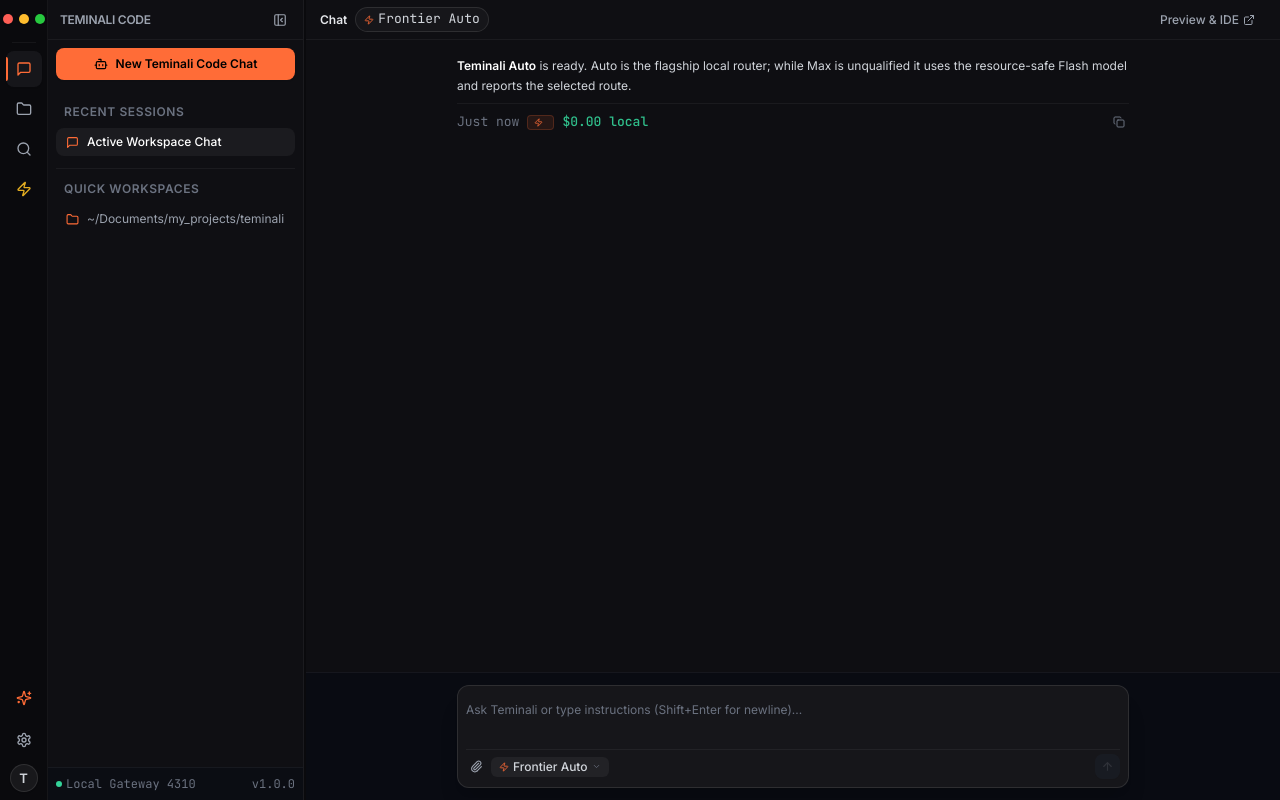
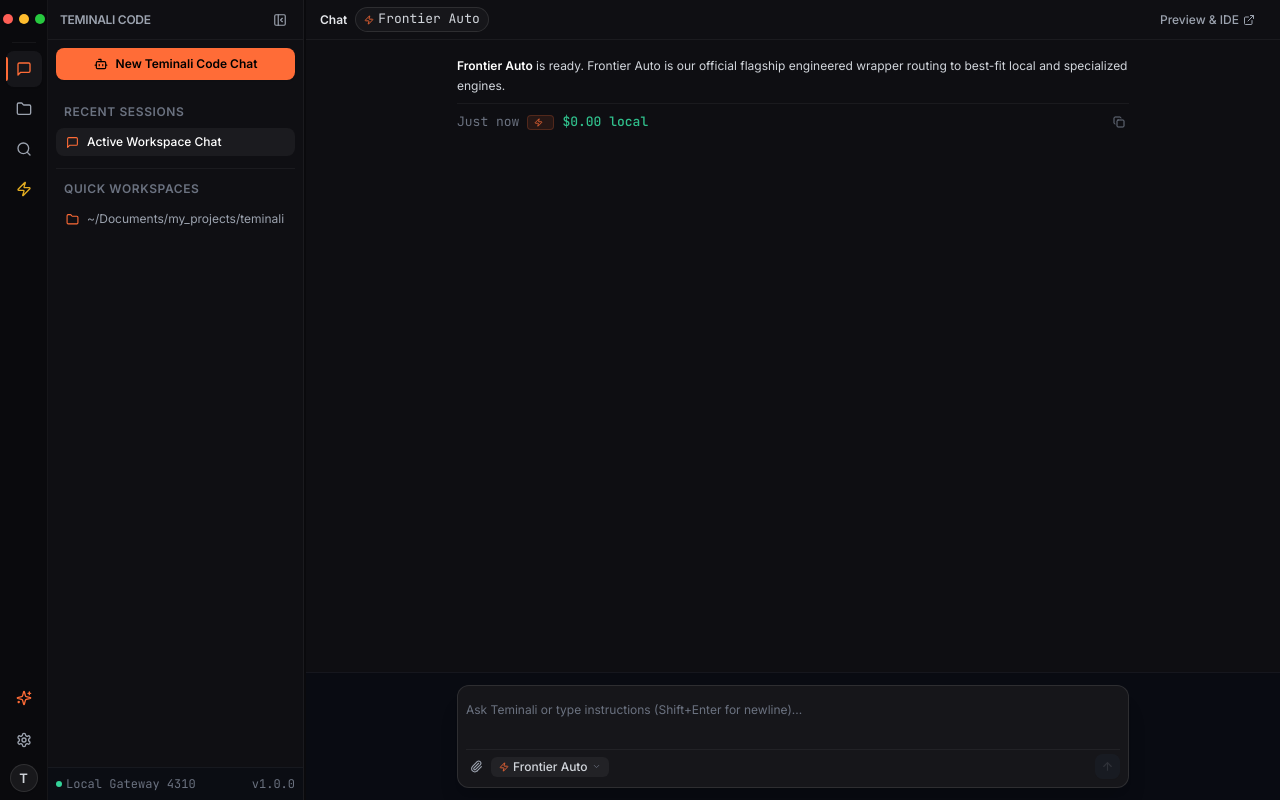
Before and after one commit to teminali/teminali-os, a React (Vite) app in the folder studio/: page / in a window 1280 px wide. Built offline with nearby package versions, Linux system fonts and the light colour scheme.

Commit message:
feat(models): rename to official engineered wrappers Frontier Auto and Frontier Auto Flash

```diff
--- a/studio/src/components/chat/CursorChatCanvas.tsx
+++ b/studio/src/components/chat/CursorChatCanvas.tsx
@@ -600,8 +600,8 @@
                       }`}
                     >
                       <div className="flex flex-col">
-                        <span className="font-semibold text-xs text-white">Teminali Auto</span>
-                        <span className="text-3xs text-gray-400">Adaptive local routing</span>
+                        <span className="font-semibold text-xs text-white">Frontier Auto</span>
+                        <span className="text-3xs text-gray-400">Official adaptive router wrapper</span>
                       </div>
                       {currentProfile === "auto" && <Check size={12} className="text-[#FF6C37]" />}
                     </button>
@@ -616,8 +616,8 @@
                       }`}
                     >
                       <div className="flex flex-col">
-                        <span className="font-semibold text-xs text-white">Teminali Flash</span>
-                        <span className="text-3xs text-gray-400">Fast local generation</span>
+                        <span className="font-semibold text-xs text-white">Frontier Auto Flash</span>
+                        <span className="text-3xs text-gray-400">Fast lightweight local wrapper</span>
                       </div>
                       {currentProfile === "flash" && <Check size={12} className="text-[#FF6C37]" />}
                     </button>
--- a/studio/src/components/modals/CommandPaletteModal.tsx
+++ b/studio/src/components/modals/CommandPaletteModal.tsx
@@ -208,7 +208,7 @@
         id: "mode-agent",
         category: "Mode",
         type: "actions",
-        title: "Agent Mode (Teminali Auto)",
+        title: "Agent Mode (Frontier Auto)",
         subtitle: "Autonomous local multi-file coding and tool execution",
         badge: currentProfile === "auto" ? "Active" : undefined,
         icon: <Zap className="w-4 h-4 text-[#FF6C37]" />,
@@ -221,7 +221,7 @@
         id: "mode-flash",
         category: "Mode",
         type: "actions",
-        title: "Flash Mode (Teminali Flash)",
+        title: "Flash Mode (Frontier Auto Flash)",
         subtitle: "Ultra-fast local generation with low memory footprint",
         badge: currentProfile === "flash" ? "Active" : undefined,
         icon: <Sparkles className="w-4 h-4 text-emerald-400" />,
--- a/studio/src/store/studioStore.ts
+++ b/studio/src/store/studioStore.ts
@@ -16,23 +16,23 @@
 export const PROFILES_LIST: ModelProfile[] = [
   {
     id: "flash",
-    name: "Teminali Flash",
+    name: "Frontier Auto Flash",
     provider: "ollama",
-    modelName: "Teminali Flash · fast local execution",
+    modelName: "Frontier Auto Flash · fast local execution",
     costLabel: "$0.00 local",
-    badge: "Fast · private · resource-safe",
+    badge: "Fast · lightweight · resource-safe",
     badgeColor: "bg-emerald-500/15 text-emerald-300 border-emerald-500/30",
-    description: "Uses the lightweight local coding model for every request and releases model memory after completion.",
+    description: "Official engineered fast-path wrapper. High-throughput local generation with zero VRAM bloat.",
   },
   {
     id: "auto",
-    name: "Teminali Auto",
+    name: "Frontier Auto",
     provider: "hybrid",
-    modelName: "Teminali Auto · adaptive local routing",
+    modelName: "Frontier Auto · adaptive local routing",
     costLabel: "$0.00 local",
-    badge: "Flagship · adaptive routing",
-    badgeColor: "bg-sky-500/15 text-sky-400 border-sky-500/30",
-    description: "Routes simple work to Flash and may escalate complex work only after the exact Max model path is qualified.",
+    badge: "Flagship · official router wrapper",
+    badgeColor: "bg-[#FF6C37]/15 text-[#FF6C37] border-[#FF6C37]/30",
+    description: "Official flagship engineered wrapper. Dynamically orchestrates best-fit model execution, planning, and multi-file code tools.",
   },
   {
     id: "max",
@@ -595,7 +595,7 @@
         {
           id: "front-1",
           role: "assistant",
-          content: "**Teminali Auto** is ready. Auto is the flagship local router; while Max is unqualified it uses the resource-safe Flash model and reports the selected route.",
+          content: "**Frontier Auto** is ready. Frontier Auto is our official flagship engineered wrapper routing to best-fit local and specialized engines.",
           timestamp: "Just now",
           costUsd: 0.0000,
           costLabel: "$0.0000",
```
Also changed, not shown: studio/.agents/rules/cursor-design-system.md, 1 other file (tests, documents, lock files or other folders).
